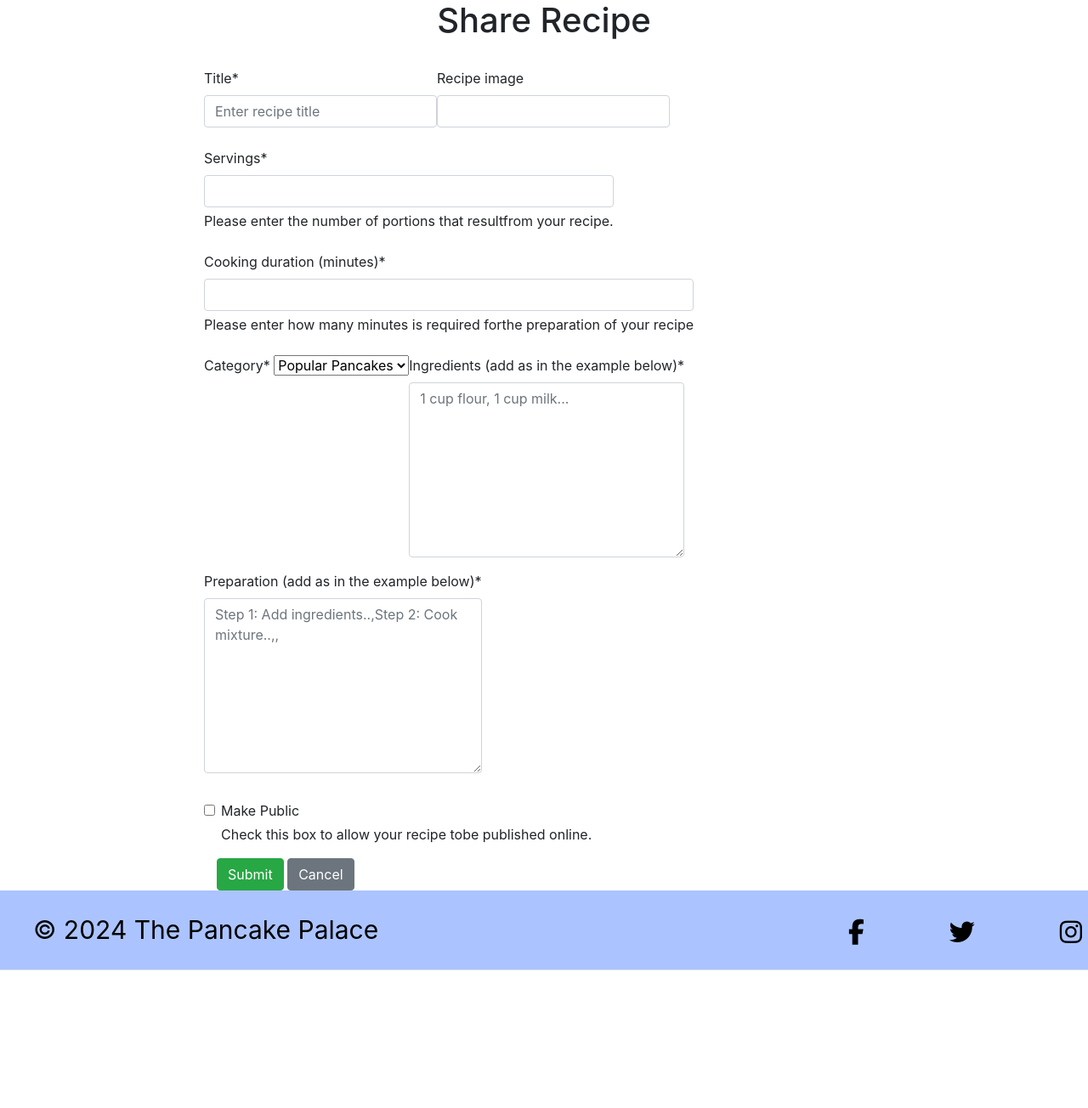
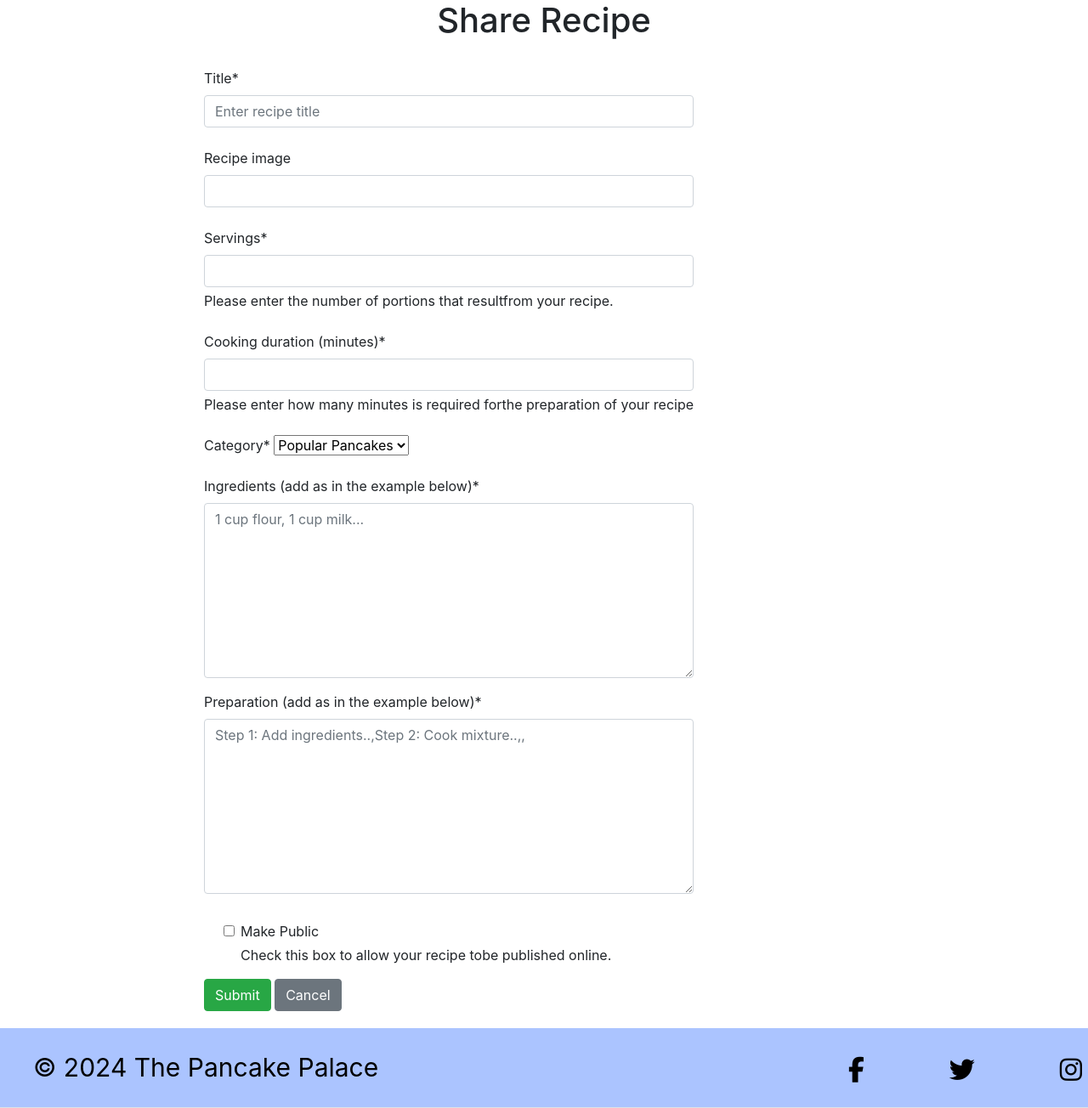
Before and after one commit to vega-2135/the_pancake_palace, a Django app: page /share/ in a window 1280 px wide; the page is wider, and only the part inside the window is pictured. Shown: the part 200-1504 px from the top of that part at 85% size. Before the commit the page ends 1342 px from the top of that part, so only its background shows below. Run offline with Django 4.2, Linux system fonts and the light colour scheme; the visitor is signed in with stand-in values (Sample User, id 1); parts of the project's set-up code (start-up, migrations or seed data) failed here and were passed over; some libraries are stand-ins or nearby versions.

Commit message:
Improve style of share recipe form
Signed-off-by: Carolina Romero Carrasco <mcarolinarc28@gmail.com>

```diff
--- a/static/css/style.css
+++ b/static/css/style.css
@@ -349,6 +349,20 @@ li::marker {
     align-items: center;
 }
 
+/* Share recipe page */
+.elements-dir {
+    flex-direction: column;
+}
+
+.make-public {
+    margin-left: 8px;
+}
+
+.submit-cancel {
+    margin-bottom: 20px;
+    margin-left: -15px;
+}
+
 /* About page */
 .about_img{
     border: solid rgb(171, 196, 255);
--- a/templates/share_recipe.html
+++ b/templates/share_recipe.html
@@ -9,7 +9,7 @@
     <div class="container-fluid d-flex align-items-center recipe-form">
         <form method="POST" enctype="multipart/form-data">
             {% csrf_token %}
-            <div class="row mt-3">
+            <div class="elements-dir row mt-3">
                 <div class="mb-2">
                     {{ form.title | as_crispy_field }}
                 </div>
@@ -33,11 +33,11 @@
                 </div>
             </div>
 
-            <div class="row mt-3">
+            <div class="row mt-3 make-public">
                 {{ form.make_public | as_crispy_field }}
             </div>
             <div>
-            <div>
+            <div class="submit-cancel">
                 <input class="recipe-submit btn btn-success me-3" type="submit" value="Submit">
                 <a class="recipe-cancel btn btn-secondary" href="{% url 'home' %}" role="button">Cancel</a>
             </div>
```
